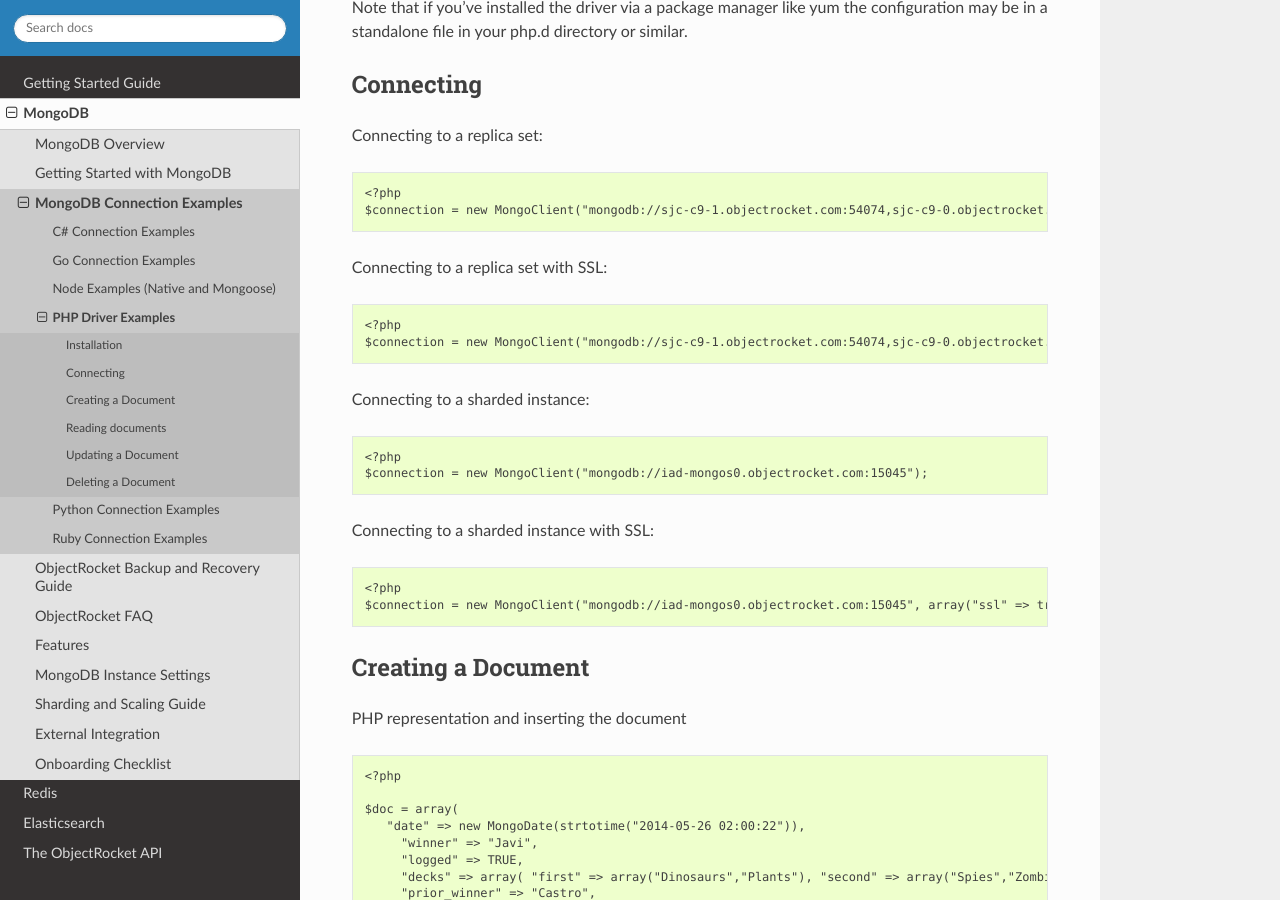
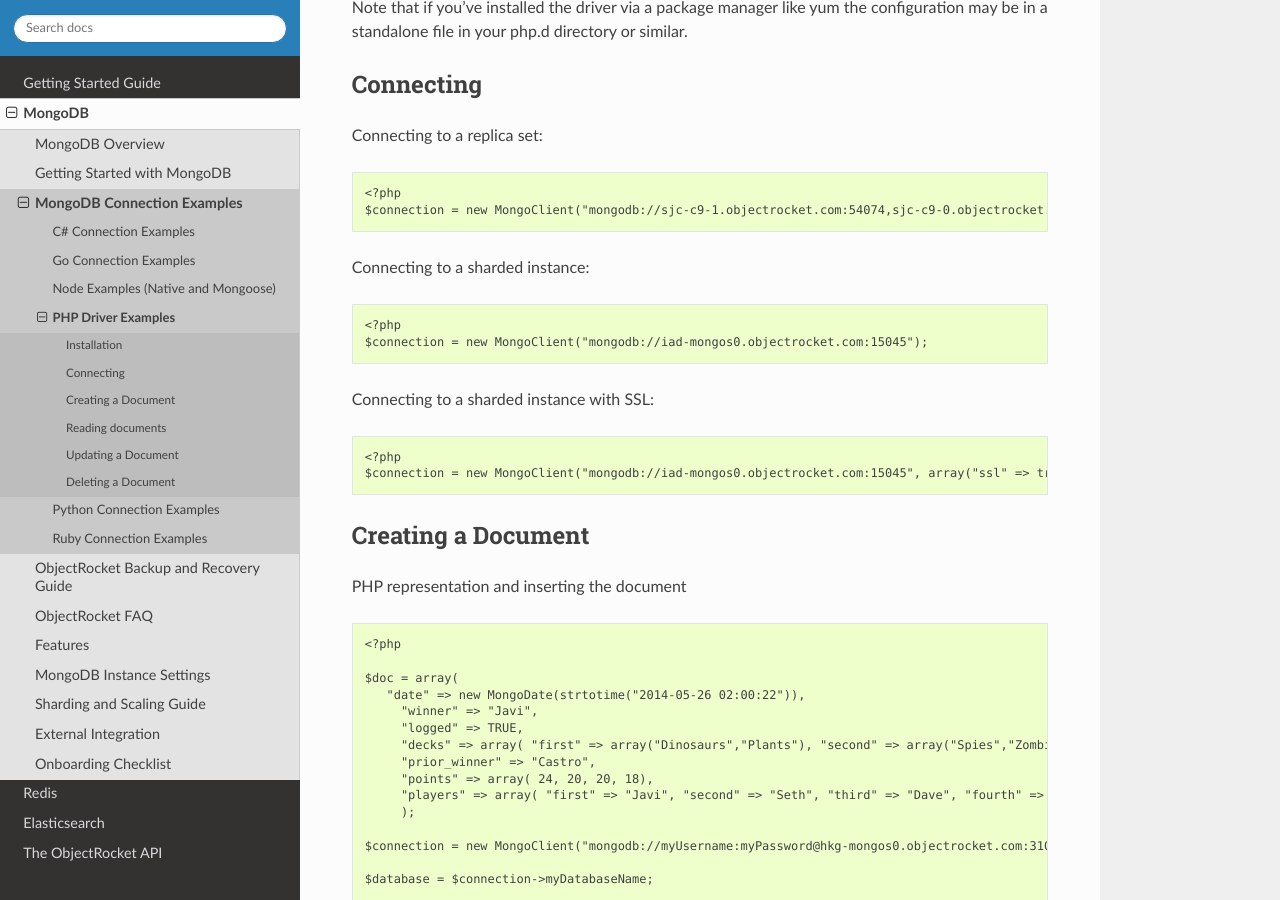
Before and after one commit to zcorleissen/documentation, a Sphinx documentation site: the page built from source/php_examples.rst, in a window 1280 px wide and 900 px high, scrolled down 521 px. Built offline with Sphinx 7.4.7 and the Read the Docs theme 2.0.0, drawn with Linux system fonts in a browser that asks for light colours.

Commit message:
removed SSL for replica-sets

```diff
--- a/source/php_examples.rst
+++ b/source/php_examples.rst
@@ -25,11 +25,6 @@
  <?php
  $connection = new MongoClient("mongodb://sjc-c9-1.objectrocket.com:54074,sjc-c9-0.objectrocket.com:54074/?replicaSet=e0a8d0f797be1b9c4ec7052a7b7484a7");
 
-Connecting to a replica set with SSL:
-::
-
- <?php
- $connection = new MongoClient("mongodb://sjc-c9-1.objectrocket.com:54074,sjc-c9-0.objectrocket.com:54074/?replicaSet=e0a8d0f797be1b9c4ec7052a7b7484a7", array("ssl" => true));
 
 Connecting to a sharded instance:
 ::
```
